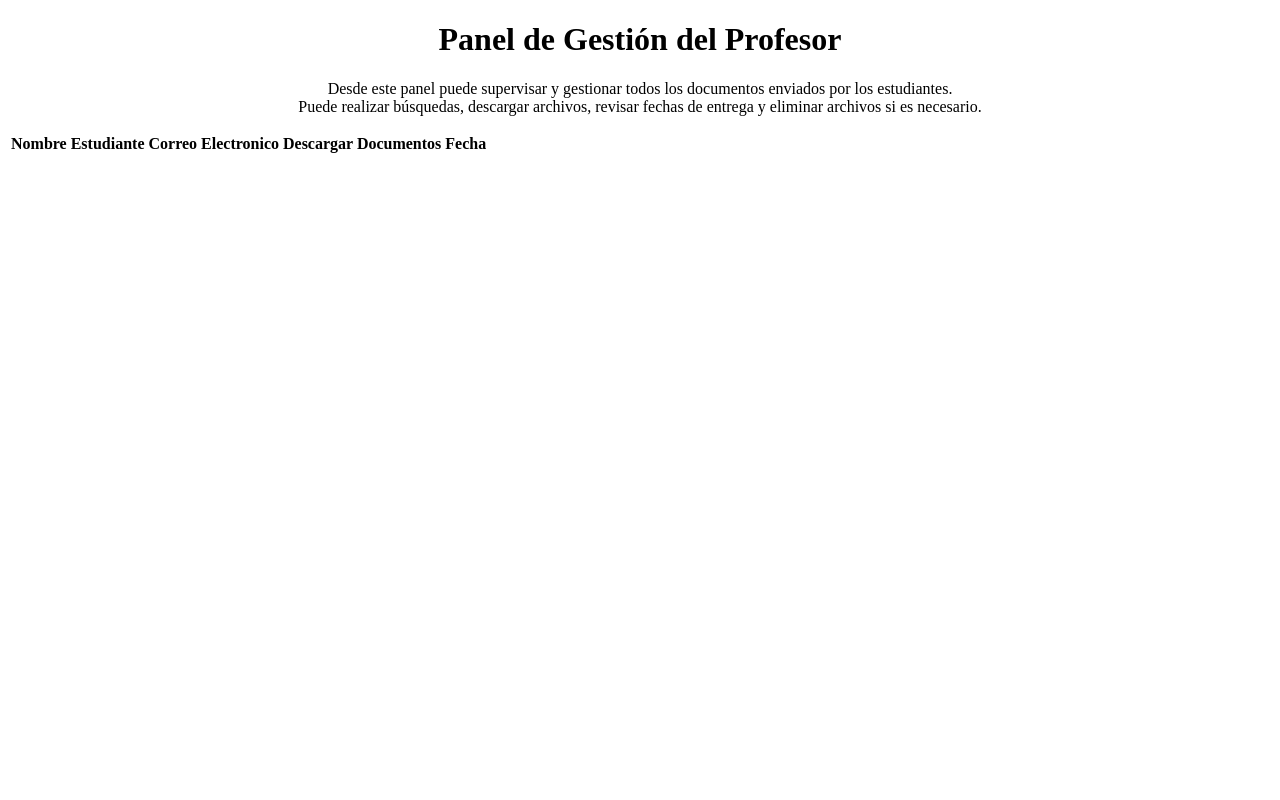
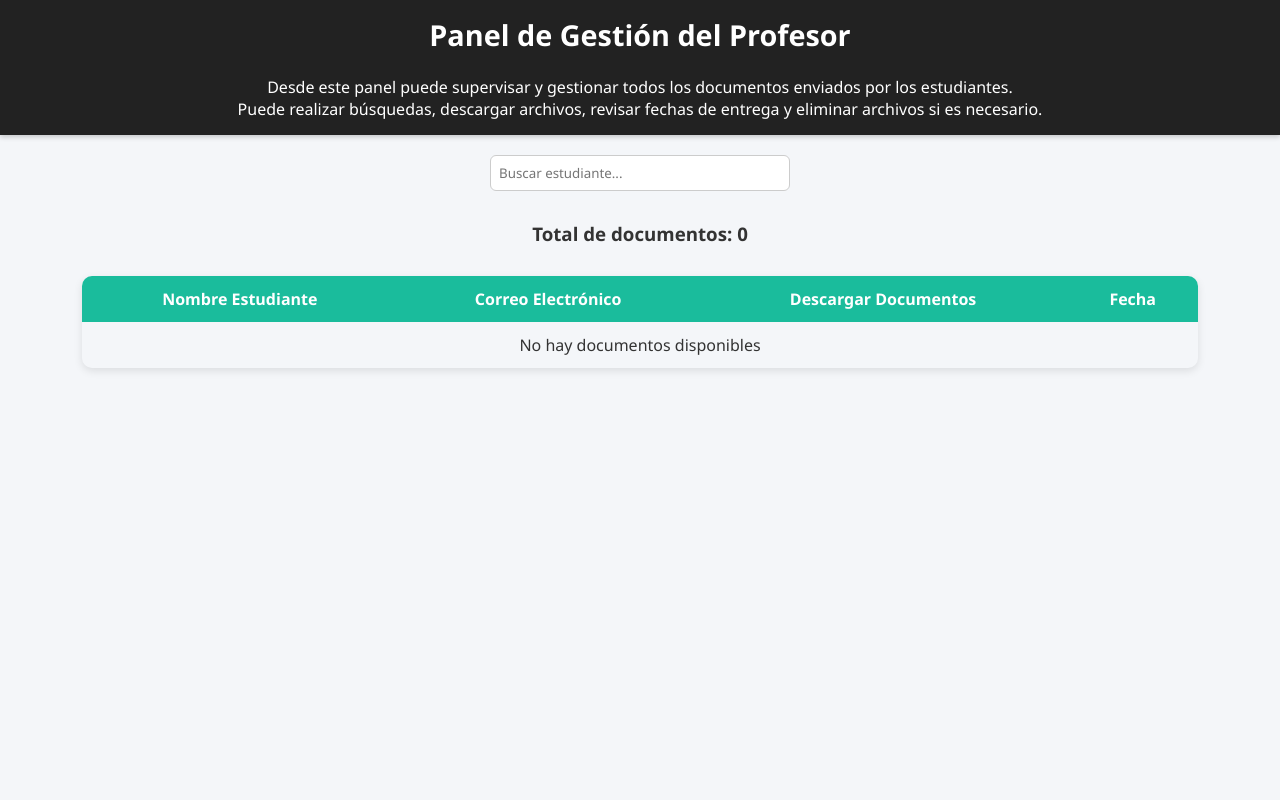
Before and after one commit to GabrielEGonzalez/gestor-documentos-estudiantes, a PHP site: page /admin.view.php in a window 1280 px wide. Run offline with PHP 8.4, Linux system fonts and the light colour scheme; data that the repository does not hold is empty.

Commit message:
final modificacion archivo

```diff
--- a/admin.view.php
+++ b/admin.view.php
@@ -16,47 +16,104 @@
             WHERE
             u.rol = 'estudiante';");
             $datosEstudiantes = $resul->fetch_all(MYSQLI_ASSOC);
-            //print_r('<pre>');
-            //print_r($datosEstudiantes);
-            //print_r('</pre>');
         }
 ?>
-
 
 <!DOCTYPE html>
 <html lang="es">
 <head>
     <meta charset="UTF-8">
     <meta name="viewport" content="width=device-width, initial-scale=1.0">
-    <title>panel admin</title>
+    <title>Panel Admin</title>
+    <link rel="stylesheet" href="./css/panel.css">
 </head>
 <body>
-    <header style="text-align: center;">
-        <h1>Panel de Gestión del Profesor</h1>
-        <p>Desde este panel puede supervisar y gestionar todos los documentos enviados por los estudiantes. <br> Puede realizar búsquedas, descargar archivos, revisar fechas de entrega y eliminar archivos si es necesario.</p>
+    <header style="text-align: center; display:flex; flex-direction:column;">
+        <div>
+            <h1>Panel de Gestión del Profesor</h1><br>
+        </div>
+        <div>
+            <p>Desde este panel puede supervisar y gestionar todos los documentos enviados por los estudiantes. <br>
+            Puede realizar búsquedas, descargar archivos, revisar fechas de entrega y eliminar archivos si es necesario.</p>
+        </div>
     </header>
-    <main>
+
+    <!-- 🔹 Buscador -->
+    <div style="margin:20px; text-align:center;">
+        <input type="text" id="buscador" placeholder="Buscar estudiante..."
+        style="padding:8px; width:300px; border-radius:6px; border:1px solid #ccc;">
+    </div>
+
+    <!-- 🔹 Contador -->
+    <h3 style="text-align:center; margin:10px;">
+        Total de documentos: <?php echo isset($datosEstudiantes) ? count($datosEstudiantes) : 0; ?>
+    </h3>
+
+    <main class="con">
         <table>
             <thead>
                 <tr>
                     <th>Nombre Estudiante</th>
-                    <th>Correo Electronico</th>
+                    <th>Correo Electrónico</th>
                     <th>Descargar Documentos</th>
                     <th>Fecha</th>
                 </tr>
             </thead>
 
             <tbody>
-                <?php foreach ($datosEstudiantes as $key => $estudiante):?>
-                <tr>
-                    <td><?php echo htmlspecialchars($estudiante['nombre'])?></td>
-                    <td><?php echo htmlspecialchars($estudiante['correo'])?></td>
-                    <td><a href="<?php echo htmlspecialchars($estudiante['guardado'])?>"><?php echo htmlspecialchars($estudiante['nombre_original'])?></a></td>
-                    <td><?php echo htmlspecialchars($estudiante['fecha_subida'])?></td>
-                </tr>
-                <?php endforeach?>
+                <?php if (!empty($datosEstudiantes)): ?>
+                    <?php foreach ($datosEstudiantes as $estudiante): ?>
+                    <tr>
+                        <td><?php echo htmlspecialchars($estudiante['nombre'])?></td>
+                        <td><?php echo htmlspecialchars($estudiante['correo'])?></td>
+                        <td>
+                            <a href="<?php echo htmlspecialchars($estudiante['guardado'])?>">
+                                <?php echo htmlspecialchars($estudiante['nombre_original'])?>
+                            </a>
+                        </td>
+                        <td><?php echo htmlspecialchars($estudiante['fecha_subida'])?></td>
+                    </tr>
+                    <?php endforeach ?>
+                <?php else: ?>
+                    <tr>
+                        <td colspan="4" style="text-align:center;">No hay documentos disponibles</td>
+                    </tr>
+                <?php endif ?>
             </tbody>
         </table>
     </main>
+
+    <!-- 🔹 Scripts -->
+    <script>
+        // Filtro rápido
+        let rows = document.querySelectorAll("tbody tr");
+        console.log(rows);
+        document.getElementById("buscador").addEventListener("keyup", function() {
+            let filter = this.value.toLowerCase();
+            let rows = document.querySelectorAll("tbody tr");
+
+            rows.forEach(row => {
+                let text = row.innerText.toLowerCase();
+                row.style.display = text.includes(filter) ? "" : "none";
+            });
+        });
+
+        // Ordenar columnas al hacer clic
+        document.querySelectorAll("th").forEach((th, index) => {
+            th.style.cursor = "pointer";
+            th.addEventListener("click", () => {
+                let rows = Array.from(document.querySelectorAll("tbody tr"));
+                let asc = th.classList.toggle("asc");
+
+                rows.sort((a, b) => {
+                    let tdA = a.children[index].innerText.toLowerCase();
+                    let tdB = b.children[index].innerText.toLowerCase();
+                    return asc ? tdA.localeCompare(tdB) : tdB.localeCompare(tdA);
+                });
+
+                rows.forEach(row => document.querySelector("tbody").appendChild(row));
+            });
+        });
+    </script>
 </body>
 </html>
--- a/css/panel.css
+++ b/css/panel.css
@@ -1,145 +1,188 @@
+/* Reset */
 * {
     margin: 0;
     padding: 0;
     box-sizing: border-box;
-    font-family: 'Franklin Gothic Medium', 'Arial Narrow', Arial, sans-serif;
+    font-family: "Segoe UI", Tahoma, Geneva, Verdana, sans-serif;
 }
 
+/* Layout general */
 body {
     display: flex;
     flex-direction: column;
-    justify-content: center;
-    align-items: center;
-    background-color: rgba(0, 0, 0, 0.418);
+    min-height: 100vh;
+    background: #f4f6f9;
+    color: #333;
 }
 
+/* Encabezado */
 header {
     width: 100%;
-    padding: 10px;
+    padding: 15px 30px;
     display: flex;
-    flex-direction: row;
-    justify-content: space-around;
-    background-color: black;
-    border: 1px solid black;
+    justify-content: space-between;
+    align-items: center;
+    background: #222;
     color: white;
+    box-shadow: 0px 2px 5px rgba(0,0,0,0.2);
 }
 
-nav {
-    padding: 10px;
-    align-items: center;
+header h1 {
+    font-size: 1.8rem;
 }
 
-ul {
+nav ul {
     display: flex;
-    flex-direction: row;
-    justify-content: space-around;
-    gap: 10px;
+    gap: 15px;
 }
 
-li {
+nav li {
     list-style: none;
 }
 
 header a {
     text-decoration: none;
+    color: #ddd;
+    transition: 0.3s;
+}
+
+header a:hover {
+    color: #1abc9c;
+}
+
+/* Formulario */
+form {
+    margin: 30px auto;
+    background: white;
+    width: 500px;
+    max-width: 90%;
+    padding: 20px;
+    border-radius: 10px;
+    box-shadow: 0px 4px 10px rgba(0,0,0,0.1);
+}
+
+form label {
+    font-size: 1.1rem;
+    font-weight: bold;
+    display: block;
+    margin-bottom: 10px;
+    text-align: center;
+}
+
+form input[type="file"] {
+    width: 100%;
+    padding: 12px;
+    border: 2px dashed #bbb;
+    border-radius: 6px;
+    margin-bottom: 15px;
+    cursor: pointer;
+    background: #fafafa;
+}
+
+form input[type="submit"] {
+    width: 100%;
+    padding: 12px;
+    background: #1abc9c;
+    border: none;
+    border-radius: 6px;
+    color: white;
+    font-size: 1rem;
+    cursor: pointer;
+    transition: 0.3s;
+}
+
+form input[type="submit"]:hover {
+    background: #16a085;
+}
+
+/* Mensaje */
+.alert {
+    background-color: #d4edda;
+    padding: 12px;
+    border-radius: 6px;
+    color: #155724;
+    border-left: 5px solid #28a745;
+    margin-bottom: 15px;
+}
+
+/* Contenido principal */
+.con {
+    flex: 1;
+    width: 100%;
+    padding: 20px;
+}
+
+.con h2 {
+    text-align: center;
+    margin-bottom: 20px;
+}
+
+/* Tabla */
+.con table {
+    width: 90%;
+    margin: auto;
+    border-collapse: collapse;
+    border-radius: 10px;
+    overflow: hidden;
+    box-shadow: 0px 3px 8px rgba(0,0,0,0.1);
+}
+
+.con thead {
+    background: #1abc9c;
+    color: white;
+    font-size: 1rem;
+}
+
+.con th,
+.con td {
+    padding: 12px 15px;
+    text-align: center;
+}
+
+.con tr:nth-child(even) {
+    background: #f2f2f2;
+}
+
+.con tr:hover {
+    background: #eafaf7;
+}
+
+/* Botones de acción */
+.con a {
+    display: inline-block;
+    padding: 8px 12px;
+    border-radius: 6px;
+    text-decoration: none;
+    font-size: 0.9rem;
+    transition: 0.3s;
+}
+
+.con a[href*="delete"] {
+    background: #e74c3c;
     color: white;
 }
 
-form {
-    margin: 20px;
-    background-color: darkgray;
-    width: 500px;
-    padding: 10px;
+.con a[href*="delete"]:hover {
+    background: #c0392b;
 }
 
-label {
-    font-size: 1.2rem;
-    margin: 10px;
-    text-align: center;
+.con a[href*="http"],
+.con a[href*="uploads"] {
+    background: #3498db;
+    color: white;
 }
 
-input {
-    width: 100%;
+.con a[href*="http"]:hover,
+.con a[href*="uploads"]:hover {
+    background: #2980b9;
 }
 
-input[type="file"] {
-    margin: 10px 0px;
-    padding: 20px;
-    border: 1px solid white;
+/* Footer */
+footer {
+    width: 100%;
+    background: #222;
+    color: #bbb;
+    text-align: center;
+    padding: 15px;
+    margin-top: auto;
 }
-
-h4 {
-    margin-left: 10px;
-}
-
-.con {
-    width: 100%;
-    height: 50vh;
-    align-items: center;
-    background: rgba(255, 255, 255, 0.12);
-    backdrop-filter: blur(24px);
-    -webkit-backdrop-filter: blur(24px);
-    border: 1px solid rgba(255, 255, 255, 0.3);
-    box-shadow:
-        0 8px 32px rgba(0, 0, 0, 0.1),
-        inset 0 1px 0 rgba(255, 255, 255, 0.5),
-        inset 0 -1px 0 rgba(255, 255, 255, 0.1),
-        inset 0 0 16px 8px rgba(255, 255, 255, 0.8);
-    position: relative;
-    overflow: hidden;
-
-}
-
-
-
-.con::before {
-    content: '';
-    position: absolute;
-    top: 0;
-    left: 0;
-    right: 0;
-    height: 1px;
-    background: linear-gradient(90deg,
-            transparent,
-            rgba(255, 255, 255, 0.8),
-            transparent);
-}
-
-.con::after {
-    content: '';
-    position: absolute;
-    top: 0;
-    left: 0;
-    width: 1px;
-    height: 100%;
-    background: linear-gradient(180deg,
-            rgba(255, 255, 255, 0.8),
-            transparent,
-            rgba(255, 255, 255, 0.3));
-}
-
-
-.con h2 {
-    padding: 5px;
-    text-align: center;
-}
-
-.con table {
-    width: 90%;
-    margin: 20px;
-    margin-left: 70px;
-}
-
-thead {
-    color: white;
-    background-color: black;
-}
-
-
-footer{
-    width: 100%;
-    color: white;
-    background-color: black;
-    text-align: center;
-    padding: 10px;
-}
```
Also changed, not shown: panel.view.php (+5 -3 lines).
